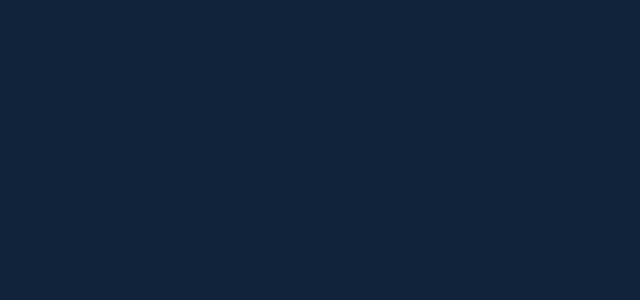
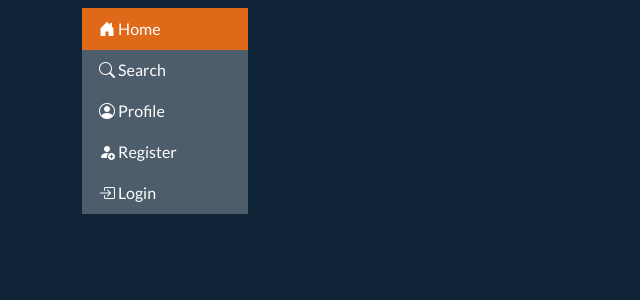
Before and after one commit to patelShas/spotty-review-react, a React (Create React App) app: page /home in a window 1280 px wide. Before the commit this address had no page. Shown: the top 300 px of the page, without its empty margins (0-640 px from the left). Built offline with nearby package versions, Linux system fonts and the light colour scheme.

Commit message:
unify pages to one and fix navigation sidebar active

```diff
--- a/src/App.js
+++ b/src/App.js
@@ -1,21 +1,23 @@
 import 'bootswatch/dist/superhero/bootstrap.min.css';
 import 'bootstrap-icons/font/bootstrap-icons.css';
-import {BrowserRouter, Routes, Route, useParams} from "react-router-dom";
+import {BrowserRouter, Routes, Route} from "react-router-dom";
 import ProfileComponent from "./profile/profileComponent";
 import NavigationSidebar from "./navigation-sidebar";
 import HomeComponent from "./home/homeComponent";
 import SearchComponent from "./search/searchComponent";
 import DetailsComponent from "./details/detailsComponent";
 import LoginComponent from "./login/loginComponent";
+import {useLocation} from "react-router-dom";
 
 function App() {
+    console.log(window.location.href.split('/')[3])
     return (<div className="container">
+        <BrowserRouter>
             <div className="row mt-2">
                 <div className="col-auto col-lg-2">
-                    <NavigationSidebar/>
+                    <NavigationSidebar active={window.location.href.split('/')[3]}/>
                 </div>
                 <div className="col-10">
-                    <BrowserRouter>
                     <Routes>
                         <Route path="/"
                                element={<HomeComponent/>}/>
@@ -28,9 +30,9 @@ function App() {
                         <Route path={"/login"}
                                element={<LoginComponent/>}/>
                     </Routes>
-                    </BrowserRouter>
                 </div>
             </div>
+        </BrowserRouter>
     </div>);
 }
 
--- a/src/navigation-sidebar/index.js
+++ b/src/navigation-sidebar/index.js
@@ -1,18 +1,15 @@
 import React from "react";
-import {useLocation} from "react-router";
 
-const NavigationSidebar = () => {
-    const {parts} = useLocation();
-    const active = parts.split('/')[1];
+const NavigationSidebar = ({active = 'home'}) => {
     return (<div className="list-group">
         <a className={`list-group-item
-                    ${active === 'home' ? 'active' : ''}`}
+                    ${active === 'home' || active === '' ? 'active' : ''}`}
            href="/">
             <i className="bi bi-house-door-fill"></i>
             <span className="d-none d-lg-inline"> Home</span>
         </a>
         <a className={`list-group-item
-                    ${active === 'explore' ? 'active' : ''}`}
+                    ${active === 'search' ? 'active' : ''}`}
            href="/search">
             <i className="bi bi-search"></i>
             <span className="d-none d-lg-inline"> Search</span>
```
Also changed, not shown: src/home/index.js (deleted, +0 -20 lines). Lines whose indentation alone changed are shown as unchanged.
